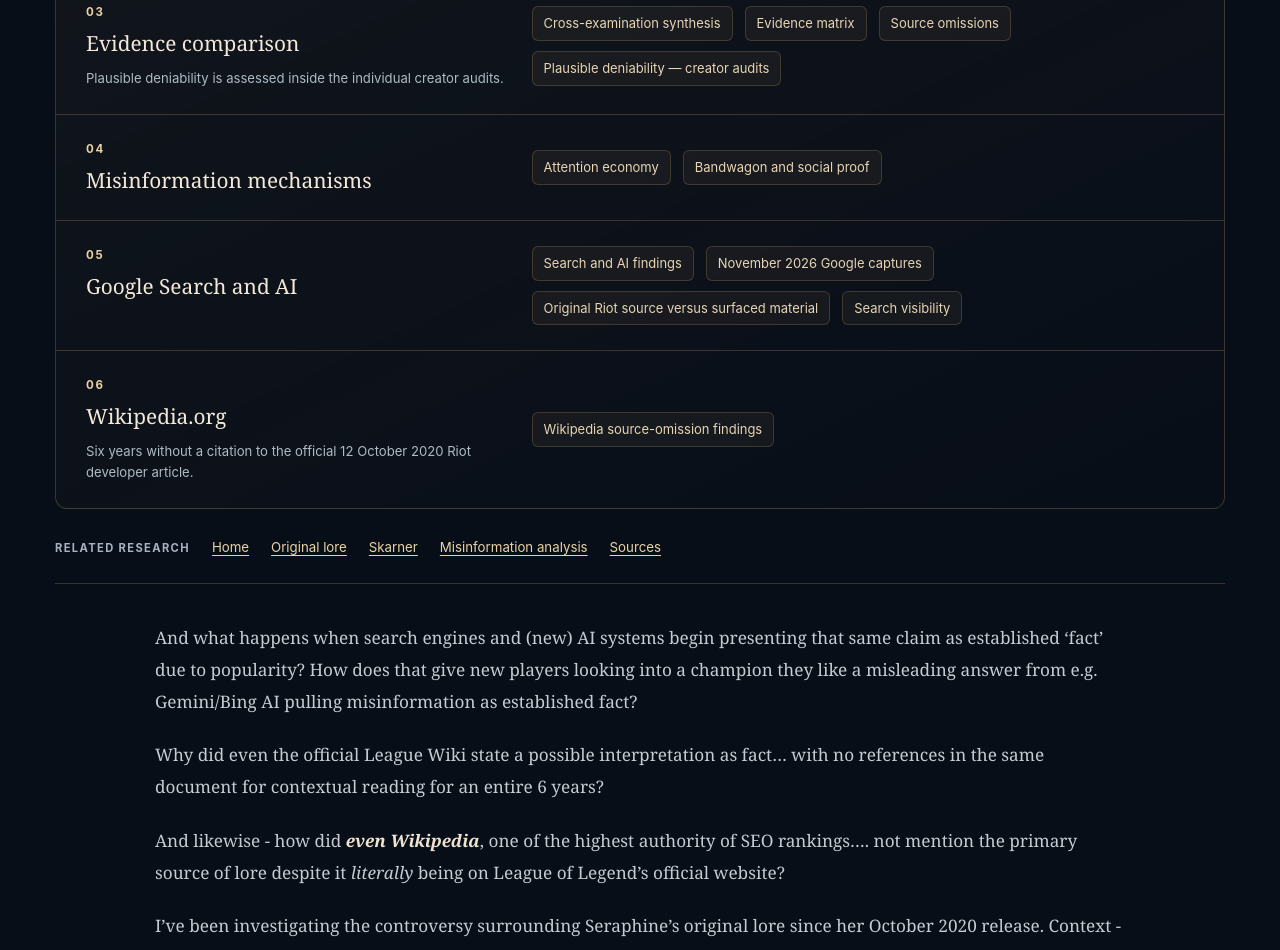
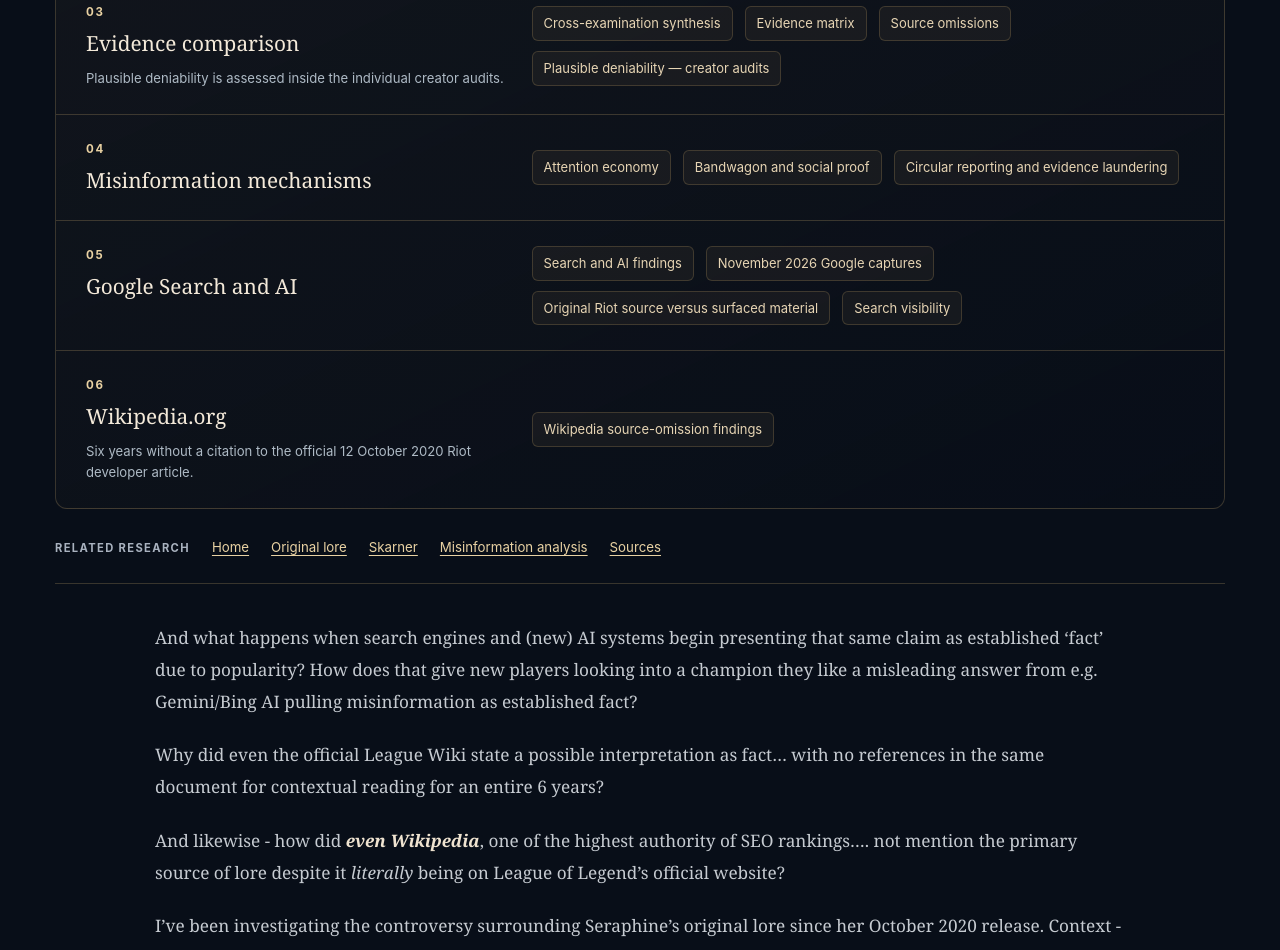
Before and after one commit to seraphine-lore/seraphine-lore.github.io, an Astro site: page /seraphine-lore-misinformation-investigation in a window 1280 px wide. Shown: the part 1401-2351 px from the top of the page. Built offline with nearby package versions, Linux system fonts and the light colour scheme; Astro itself is replaced by a stand-in of ours.

Commit message:
Add circular reporting terminology and matching report navigation

```diff
--- a/src/layouts/ReportLayout.astro
+++ b/src/layouts/ReportLayout.astro
@@ -49,7 +49,7 @@ const tocGroups: TocGroup[] = [
     links: [
       { label: 'Attention economy', heading: '4. Controversy in the pandemic' },
       { label: 'Bandwagon and social proof', heading: '5. When popular opinion' },
-      { label: 'Evidence laundering', heading: '6. Evidence laundering' },
+      { label: 'Circular reporting and evidence laundering', heading: '6. Circular reporting and evidence laundering' },
     ],
   },
   {
```
